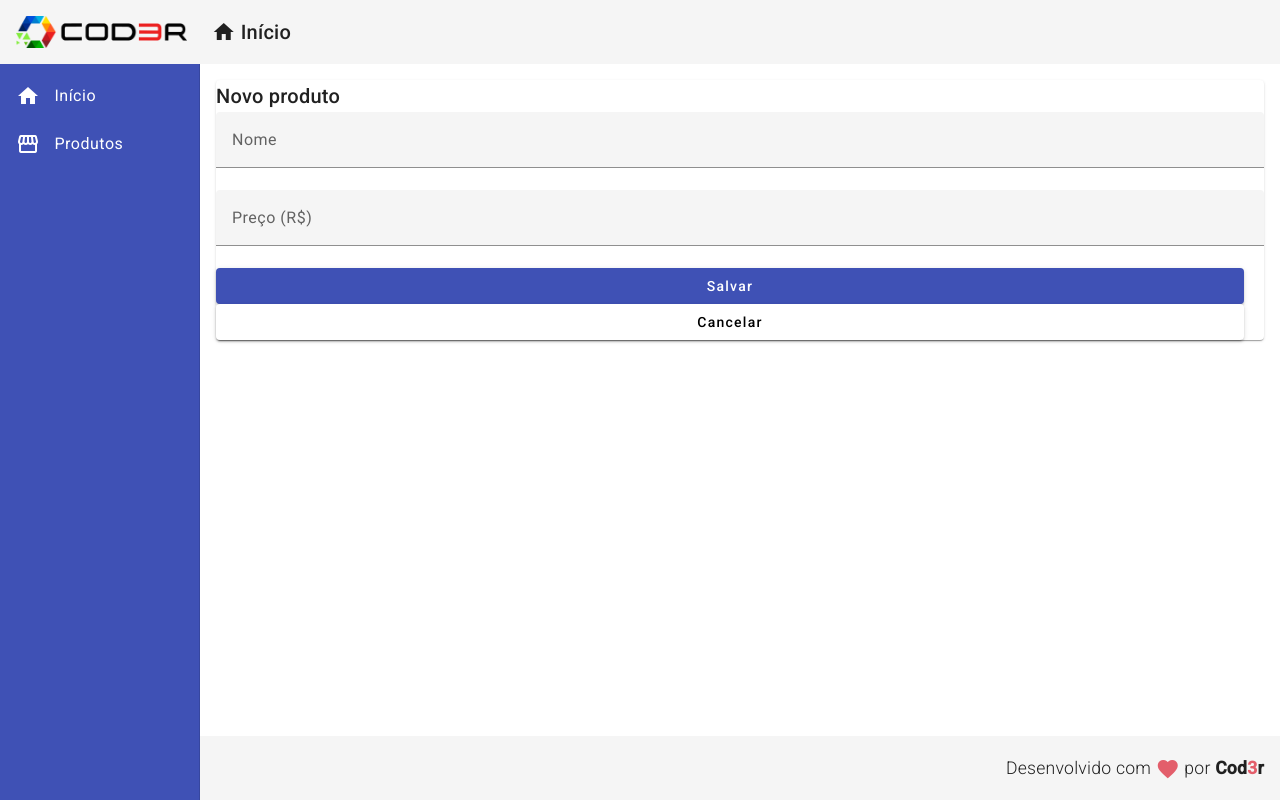
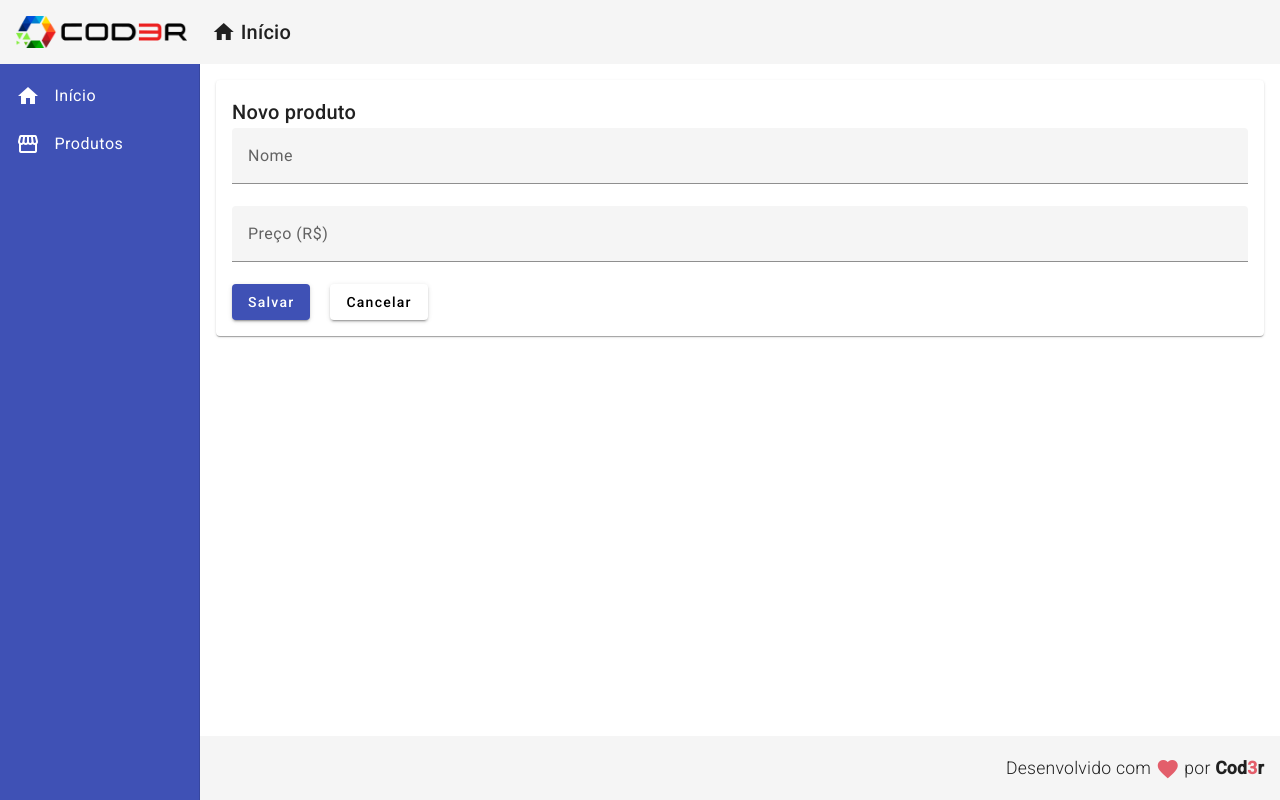
Before and after one commit to Alderj/crud, an Angular app: page /products/create in a window 1280 px wide. Built offline with nearby package versions, Linux system fonts and the light colour scheme.

Commit message:
criado uma div para os buttons

```diff
--- a/src/app/components/product/product-create/product-create.component.css
+++ b/src/app/components/product/product-create/product-create.component.css
@@ -1,8 +1,16 @@
+.card{
+    padding: 1rem;
+}
+
 form {
     display: flex;
     flex-direction: column;
 }
 
+.buttons{
+    display: flex;
+}
+
 button {
     margin-right: 20px;
 }
--- a/src/app/components/product/product-create/product-create.component.html
+++ b/src/app/components/product/product-create/product-create.component.html
@@ -1,4 +1,4 @@
-<mat-card>
+<mat-card class="card">
     <mat-card-title>
         Novo produto
     </mat-card-title>
@@ -13,11 +13,12 @@
         </mat-form-field>
     </form>
 
+    <div class="buttons">
         <button mat-raised-button (click)="createProduct()" color="primary">
             Salvar
         </button>
-
         <button mat-raised-button (click)="cancel()">
             Cancelar
         </button>
+    </div>
 </mat-card>
```
Lines whose indentation alone changed are shown as unchanged.
